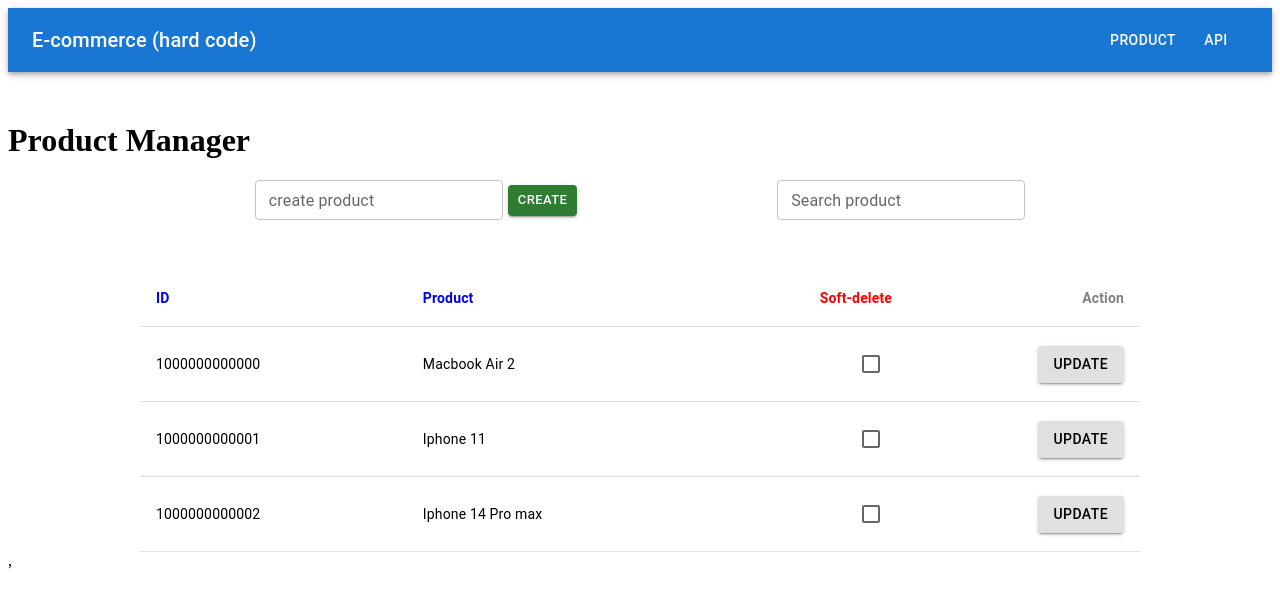
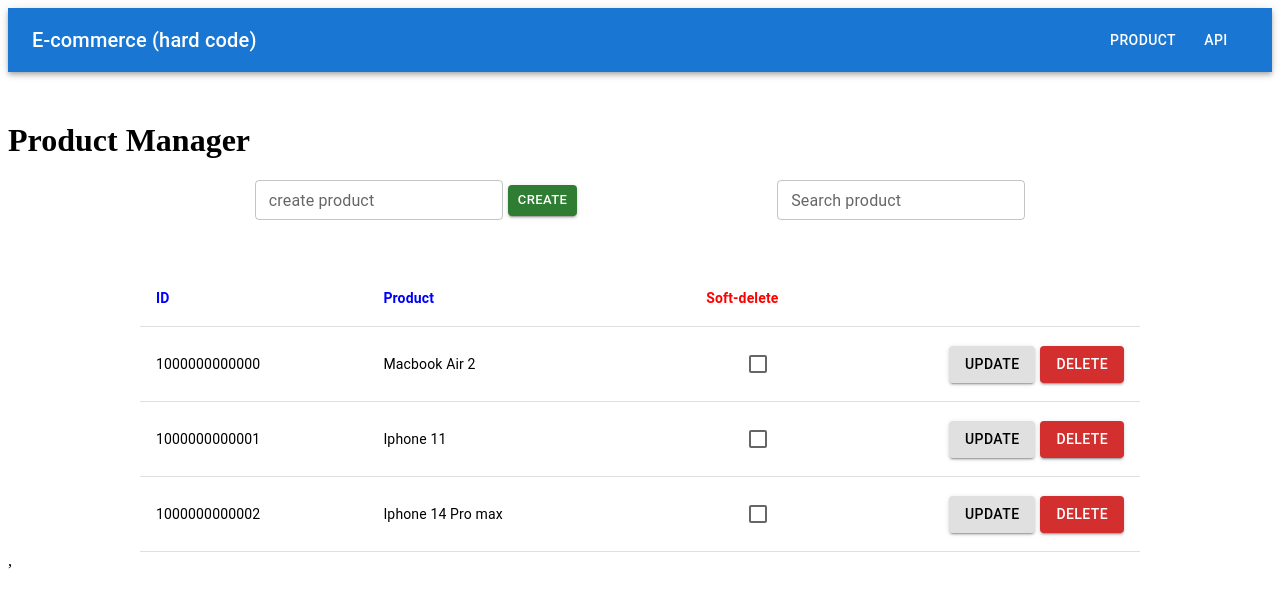
Before and after one commit to longle2243/Ecommerce_ReactJs, a React (Create React App) app: page /product in a window 1280 px wide. Shown: the top 606 px of the page. Built offline with nearby package versions, Linux system fonts and the light colour scheme.

Commit message:
crud product redux

```diff
--- a/src/component/Product.js
+++ b/src/component/Product.js
@@ -1,6 +1,6 @@
 import { useState } from 'react';
 import { useSelector, useDispatch } from 'react-redux';
-import { addTodo, toggleTodo } from '../redux/store';
+import { addTodo, toggleTodo, removeTodo  } from '../redux/store';
 import { Button, Checkbox, Box, Table, TableBody, TableCell, TableHead, TableRow, TextField, Toolbar, Typography } from '@mui/material';
 
 export default function Product() {
@@ -33,6 +33,10 @@ export default function Product() {
     console.log(filter);
   }
 
+  const handleDelete = (id) => {
+    dispatch(removeTodo(id))
+  }
+
   return (
     <div style={{ marginTop: '50px' }}>
       <h1>Product Manager</h1>
@@ -48,7 +52,7 @@ export default function Product() {
             <TableCell sx={{ color: "blue", fontWeight: "bold" }}>ID</TableCell>
             <TableCell sx={{ color: "blue", fontWeight: "bold" }}>Product</TableCell>
             <TableCell sx={{ color: "red", fontWeight: "bold" }} align="right">Soft-delete</TableCell>
-            <TableCell sx={{ color: "grey", fontWeight: "bold" }} align="right">Action</TableCell>
+            <TableCell sx={{ color: "grey", fontWeight: "bold" }} align="right"></TableCell>
           </TableRow>
         </TableHead>
 
@@ -61,7 +65,7 @@ export default function Product() {
                     <TableCell component="th" scope="row">{todo.id}</TableCell>
                     <TableCell style={{ textDecoration: todo.completed ? 'line-through' : 'none' }}>{todo.text}</TableCell>
                     <TableCell align="right"><Checkbox checked={todo.completed} onChange={() => handleToggleTodo(todo.id)} /></TableCell>
-                    <TableCell align="right"><Button variant="contained" color="inherit">Update</Button></TableCell>
+                    <TableCell align="right"><Button variant="contained" color="inherit" sx={{ marginRight: "5px" }} >Update</Button><Button variant="contained" color="error" onClick={() => handleDelete(todo.id)}>Delete</Button></TableCell>
                   </TableRow>
                 );
               } else {
@@ -75,14 +79,41 @@ export default function Product() {
                 <TableCell component="th" scope="row">{todo.id}</TableCell>
                 <TableCell style={{ textDecoration: todo.completed ? 'line-through' : 'none' }}>{todo.text}</TableCell>
                 <TableCell align="right"><Checkbox checked={todo.completed} onChange={() => handleToggleTodo(todo.id)} /></TableCell>
-                <TableCell align="right"><Button variant="contained" color="inherit">Update</Button></TableCell>
+                <TableCell align="right"><Button variant="contained" color="inherit" sx={{ marginRight: "5px" }} >Update</Button><Button variant="contained" color="error" onClick={() => handleDelete(todo.id)}>Delete</Button></TableCell>
               </TableRow>
             );
           })}
-
 
       </Table>
 
     </div>
   );
 }
+
+// import React, { useState } from 'react'
+// import { useDispatch } from 'react-redux'
+// import { updateTodo } from './store/todos'
+
+// function TodoItem({ todo }) {
+//   const [text, setText] = useState(todo.text)
+//   const [completed, setCompleted] = useState(todo.completed)
+//   const dispatch = useDispatch()
+
+//   const handleSave = () => {
+//     dispatch(updateTodo({
+//       id: todo.id,
+//       text,
+//       completed
+//     }))
+//   }
+
+//   return (
+//     <li>
+//       <input type="text" value={text} onChange={(e) => setText(e.target.value)} />
+//       <input type="checkbox" checked={completed} onChange={(e) => setCompleted(e.target.checked)} />
+//       <button onClick={handleSave}>Save</button>
+//     </li>
+//   )
+// }
+
+// export default TodoItem
--- a/src/redux/store.js
+++ b/src/redux/store.js
@@ -21,6 +21,20 @@ const todoSlice = createSlice({
       if (todo) {
         todo.completed = !todo.completed
       }
+    },
+    removeTodo: (state, action) => {
+      const index = state.findIndex(todo => todo.id === action.payload)
+      if (index !== -1) {
+        state.splice(index, 1)
+      }
+    },
+    updateTodo: (state, action) => {
+      const { id, text, completed } = action.payload
+      const todo = state.find(todo => todo.id === id)
+      if (todo) {
+        todo.text = text
+        todo.completed = completed
+      }
     }
   }
 })
@@ -29,6 +43,6 @@ const store = configureStore({
   reducer: todoSlice.reducer
 })
 
-export const { addTodo, toggleTodo } = todoSlice.actions
+export const { addTodo, toggleTodo, removeTodo, updateTodo  } = todoSlice.actions
 
 export default store
```
